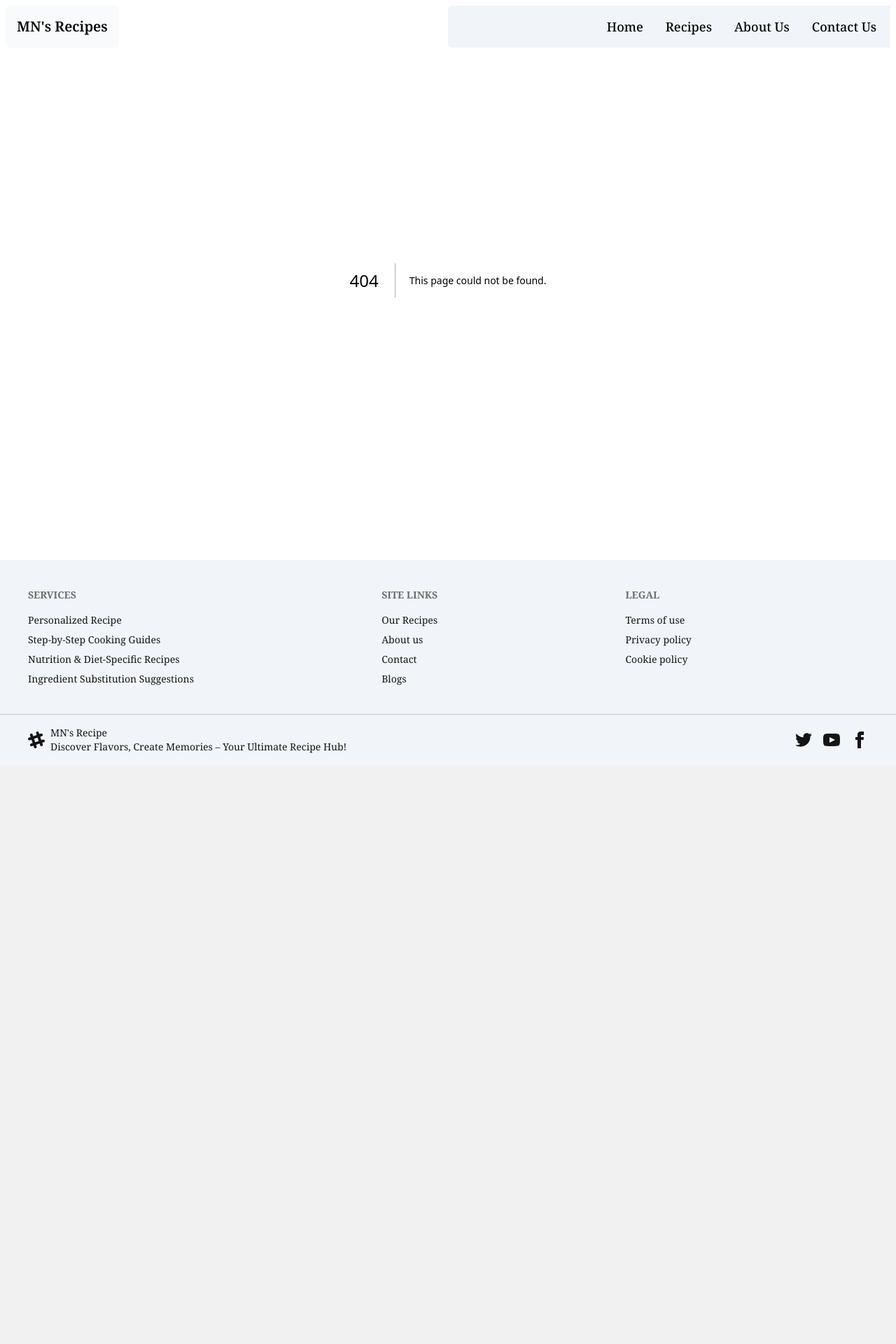
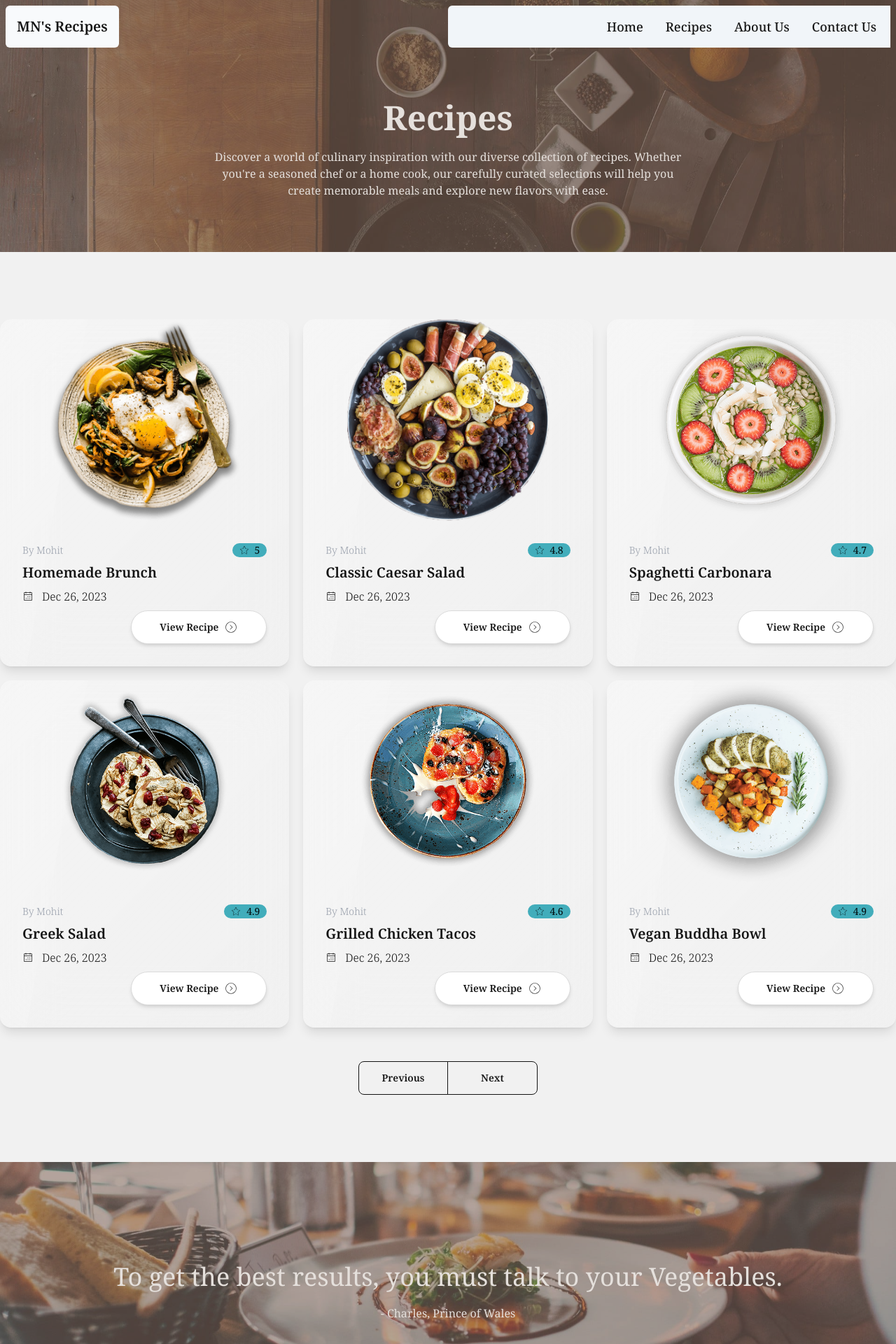
Before and after one commit to Mostakimul/next-blog, a Next.js app: page /recipes in a window 1280 px wide. Before the commit this address had no page. Shown: the top 1920 px of the page at 70% size. Before the commit the page ends 1093 px from the top, so only its background shows below. Built offline with nearby package versions, Linux system fonts and the light colour scheme.

Commit message:
[feat]: recipe page completed

```diff
--- /dev/null
+++ b/src/app/about/page.tsx
@@ -0,0 +1,5 @@
+const About = () => {
+  return <div>About</div>;
+};
+
+export default About;
--- /dev/null
+++ b/src/app/contact/page.tsx
@@ -0,0 +1,5 @@
+const Contact = () => {
+  return <div>Contact</div>;
+};
+
+export default Contact;
--- /dev/null
+++ b/src/app/recipes/page.tsx
@@ -0,0 +1,62 @@
+import ContainerWrapper from '@/components/ContainerWrapper';
+import RecipeCard from '@/components/latest/RecipeCard';
+import { recipes } from '@/data/recipes';
+
+const Recipes = () => {
+  return (
+    <>
+      <div
+        className="hero"
+        style={{
+          backgroundImage: "url('/pages/recipes-bg.jpg')",
+        }}
+      >
+        <div className="hero-overlay bg-opacity-60"></div>
+        <div className="hero-content text-neutral-content text-center">
+          <div className="max-w-2xl pt-32 pb-10">
+            <h1 className="mb-5 text-5xl font-bold">Recipes</h1>
+            <p className="mb-5">
+              Discover a world of culinary inspiration with our diverse
+              collection of recipes. Whether you're a seasoned chef or a home
+              cook, our carefully curated selections will help you create
+              memorable meals and explore new flavors with ease.
+            </p>
+          </div>
+        </div>
+      </div>
+      <ContainerWrapper>
+        <section>
+          <div className="grid grid-cols-1 md:grid-cols-3 gap-5 pt-24 pb-12">
+            {recipes.map((recipe) => (
+              <RecipeCard key={recipe.id} recipe={recipe} />
+            ))}
+          </div>
+          <div className="grid place-items-center pb-24">
+            <div className="join grid grid-cols-2 w-1/5">
+              <button className="join-item btn btn-outline">Previous</button>
+              <button className="join-item btn btn-outline">Next</button>
+            </div>
+          </div>
+        </section>
+      </ContainerWrapper>
+      <section
+        className="hero"
+        style={{
+          backgroundImage: "url('/pages/recipe-bg-2.jpg')",
+        }}
+      >
+        <div className="hero-overlay bg-opacity-60"></div>
+        <div className="hero-content text-neutral-content text-center">
+          <div className="max-w-max pt-32 pb-10 space-y-5">
+            <h3 className="text-4xl">
+              To get the best results, you must talk to your Vegetables.
+            </h3>
+            <p>- Charles, Prince of Wales</p>
+          </div>
+        </div>
+      </section>
+    </>
+  );
+};
+
+export default Recipes;
--- a/src/components/latest/LatestRecipes.tsx
+++ b/src/components/latest/LatestRecipes.tsx
@@ -20,12 +20,6 @@ const LatestRecipes = () => {
               Latest Recipes
             </h3>
             <div className="mt-10 mb-10 sm:mb-0">
-              {/* <Link
-                href={'/'}
-                className="btn px-10 rounded-full bg-white shadow-md"
-              >
-                View Recipes
-              </Link> */}
               <Button
                 href="/"
                 text="View Recipes"
--- a/src/components/latest/RecipeCard.tsx
+++ b/src/components/latest/RecipeCard.tsx
@@ -10,7 +10,7 @@ import Button from '../button/Button';
 const RecipeCard = ({ recipe }: { recipe: RecipeType }) => {
   const { recipeImage, title, createdBy, createdAt, rating } = recipe;
   return (
-    <div className="card glass w-full">
+    <div className="card glass w-full shadow-lg">
       <figure>
         <Image
           src={recipeImage}
```
Also changed, not shown: public/pages/recipe-bg-2.jpg (added), public/pages/recipes-bg.jpg (added).
